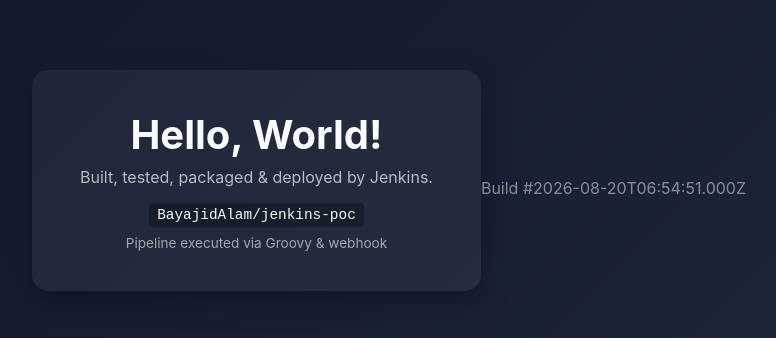
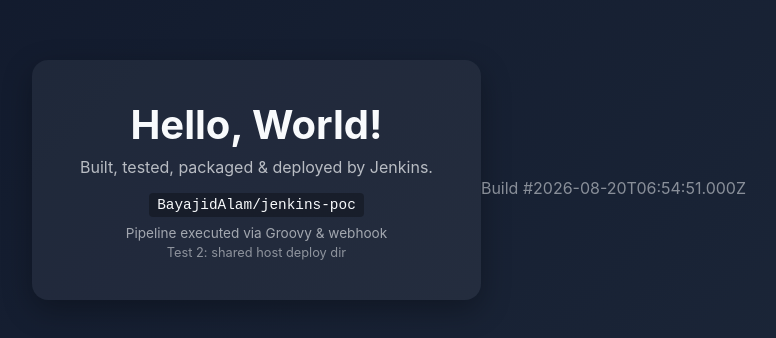
Before and after one commit to BayajidAlam/jenkins-poc, a plain HTML site: page index.html in a window 1280 px wide. Shown: the part 220-558 px from the top of the page, without its empty margins (251-1027 px from the left). Drawn offline with Linux system fonts and the light colour scheme.

```diff
--- a/index.html
+++ b/index.html
@@ -39,6 +39,7 @@
     <p>Built, tested, packaged & deployed by Jenkins.</p>
     <code>BayajidAlam/jenkins-poc</code>
     <p style="margin-top:0.5rem;font-size:0.85rem;opacity:0.6;">Pipeline executed via Groovy &amp; webhook</p>
+    <p style="margin-top:0.25rem;font-size:0.8rem;opacity:0.5;">Test 2: shared host deploy dir</p>
   </div>
 </body>
 </html>
```
Also changed, not shown: 1 other file.
